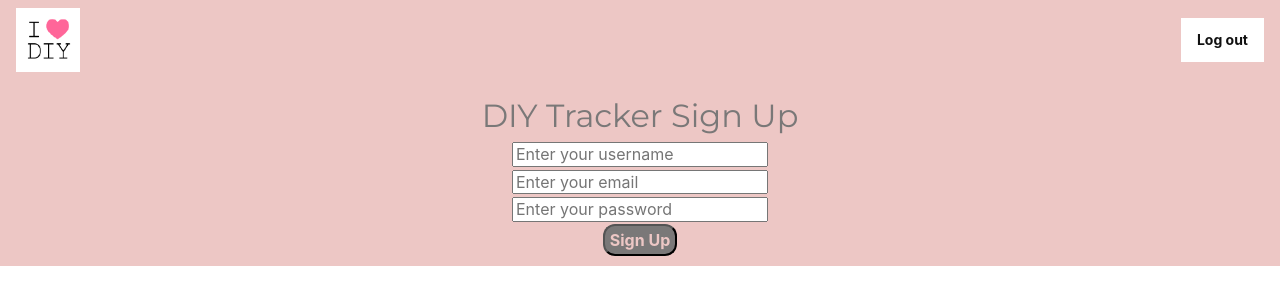
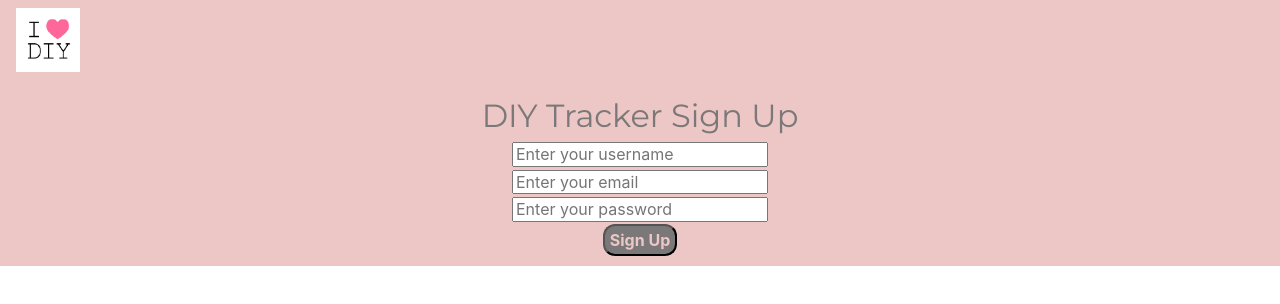
Before and after one commit to diy-tracker-bw/frontend, a React (Create React App) app: page /register in a window 1280 px wide. Shown: the top 304 px of the page. Built offline with nearby package versions, Linux system fonts and the light colour scheme.

Commit message:
only show button when authenticated

```diff
--- a/src/components/Header.js
+++ b/src/components/Header.js
@@ -38,13 +38,13 @@ const Button = styled.button`
 `;
 
 const Header = () => {
-  const { handleLogout } = useAuth();
+  const { isAuthenticated, handleLogout } = useAuth();
   return (
     <Wrapper>
       <Logo>
         <img src={logo} />
       </Logo>
-      <Button onClick={handleLogout}>Log out</Button>
+      {isAuthenticated && <Button onClick={handleLogout}>Log out</Button>}
     </Wrapper>
   );
 };
```
